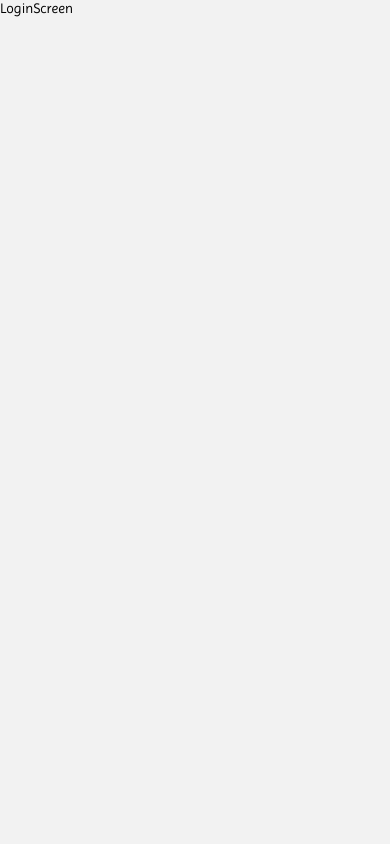
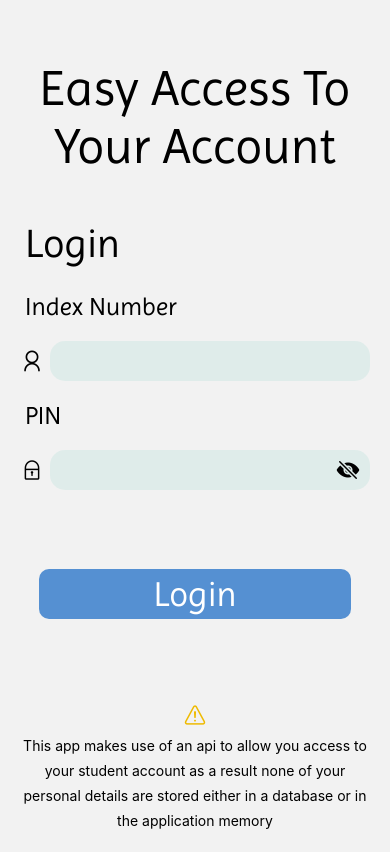
Before and after one commit to stevedzakpasu/sakai-assignment-app, a React Native app: screen /LoginScreen in a window 390 px wide. Built offline with nearby package versions, Linux system fonts and the light colour scheme.

Commit message:
added login screen

```diff
--- a/App.js
+++ b/App.js
@@ -8,10 +8,12 @@ import HomeScreen from "./screens/HomeScreen";
 import OnboardingScreen from "./screens/OnboardingScreen";
 import * as SplashScreen from "expo-splash-screen";
 import * as Font from "expo-font";
+import AsyncStorage from "@react-native-async-storage/async-storage";
 const Stack = createStackNavigator();
 
 export default function App() {
   const [appIsReady, setAppIsReady] = useState(false);
+  //const [isFirstLaunch, setIsFirstLaunch] = useState(null);
 
   useEffect(() => {
     async function prepare() {
@@ -40,6 +42,41 @@ export default function App() {
     return null;
   }
 
+  // useEffect(() => {
+  //   AsyncStorage.getItem("alreadyLaunched", "true").then((value) => {
+  //     if (value == null) {
+  //       AsyncStorage.setItem("alreadyLaunched", "true"), setIsFirstLaunch(true);
+  //     } else {
+  //       setIsFirstLaunch(false);
+  //     }
+  //   });
+  // }, []);
+
+  // if (isFirstLaunch === null) {
+  //   return null;
+  // } else if (isFirstLaunch === true) {
+  //   return (
+  //     <View style={{ flex: 1 }} onLayout={onLayoutRootView}>
+  //       <NavigationContainer>
+  //         <Stack.Navigator
+  //           screenOptions={{
+  //             headerShown: false,
+  //           }}
+  //         >
+  //           <Stack.Screen
+  //             name="OnboardingScreen"
+  //             component={OnboardingScreen}
+  //           />
+  //           <Stack.Screen name="LoginScreen" component={LoginScreen} />
+  //           <Stack.Screen name="HomeScreen" component={HomeScreen} />
+  //         </Stack.Navigator>
+  //       </NavigationContainer>
+  //     </View>
+  //   );
+  // } else {
+  //   return <LoginScreen />;
+  // }
+
   return (
     <View style={{ flex: 1 }} onLayout={onLayoutRootView}>
       <NavigationContainer>
@@ -50,7 +87,7 @@ export default function App() {
         >
           <Stack.Screen name="OnboardingScreen" component={OnboardingScreen} />
           <Stack.Screen name="LoginScreen" component={LoginScreen} />
-          <Stack.Screen name="HomeScreen" component={OnboardingScreen} />
+          <Stack.Screen name="HomeScreen" component={HomeScreen} />
         </Stack.Navigator>
       </NavigationContainer>
     </View>
--- a/package.json
+++ b/package.json
@@ -10,6 +10,8 @@
     "eject": "expo eject"
   },
   "dependencies": {
+    "@react-native-async-storage/async-storage": "^1.17.6",
+    "@react-navigation/material-top-tabs": "^6.2.1",
     "@react-navigation/native": "^6.0.10",
     "@react-navigation/stack": "^6.2.1",
     "expo": "~45.0.0",
@@ -23,7 +25,9 @@
     "react-native-onboarding-swiper": "^1.2.0",
     "react-native-safe-area-context": "4.2.4",
     "react-native-screens": "~3.11.1",
-    "react-native-web": "0.17.7"
+    "react-native-tab-view": "^3.1.1",
+    "react-native-web": "0.17.7",
+    "react-native-pager-view": "5.4.15"
   },
   "devDependencies": {
     "@babel/core": "^7.12.9"
--- a/screens/LoginScreen.js
+++ b/screens/LoginScreen.js
@@ -1,12 +1,155 @@
-import { StyleSheet, Text, View } from "react-native";
+import { StyleSheet, Text, View, TextInput, Pressable } from "react-native";
 import React from "react";
+import { AntDesign } from "@expo/vector-icons";
+import { Ionicons } from "@expo/vector-icons";
 
-export default function LoginScreen() {
+export default function LoginScreen({ navigation }) {
+  const [text, onChangeText] = React.useState(null);
+  const [number, onChangeNumber] = React.useState(null);
   return (
-    <View>
-      <Text style={{ fontFamily: "regular" }}>LoginScreen</Text>
+    <View style={styles.container}>
+      <View
+        style={{
+          alignItems: "center",
+          justifyContent: "center",
+          margin: 20,
+        }}
+      >
+        <Text
+          style={{ fontFamily: "regular", fontSize: 50, textAlign: "center" }}
+        >
+          Easy Access To Your Account
+        </Text>
+      </View>
+
+      <View style={{ margin: 25 }}>
+        <Text style={{ fontFamily: "regular", fontSize: 40 }}>Login</Text>
+      </View>
+
+      <View>
+        <Text style={{ fontFamily: "regular", marginLeft: 25, fontSize: 25 }}>
+          Index Number
+        </Text>
+      </View>
+      <View
+        style={{
+          flexDirection: "row",
+          alignItems: "center",
+        }}
+      >
+        <AntDesign
+          name="user"
+          size={24}
+          color="black"
+          style={{ position: "absolute", left: 20 }}
+        />
+        <TextInput
+          style={styles.input}
+          onChangeText={onChangeText}
+          value={text}
+          keyboardType="numeric"
+          selectionColor={"black"}
+          maxLength={8}
+        />
+      </View>
+      <View>
+        <Text style={{ fontFamily: "regular", marginLeft: 25, fontSize: 25 }}>
+          PIN
+        </Text>
+      </View>
+      <View
+        style={{
+          flexDirection: "row",
+          alignItems: "center",
+        }}
+      >
+        <AntDesign
+          name="lock"
+          size={24}
+          color="black"
+          style={{ position: "absolute", left: 20 }}
+        />
+        <TextInput
+          style={styles.input}
+          onChangeText={onChangeNumber}
+          value={number}
+          keyboardType="numeric"
+          selectionColor={"black"}
+          maxLength={5}
+          secureTextEntry={true}
+        />
+        <Ionicons
+          name="eye-off"
+          size={24}
+          color="black"
+          style={{ position: "absolute", right: 30 }}
+        />
+      </View>
+
+      <Pressable
+        style={{
+          backgroundColor: "#5590D2",
+          alignSelf: "center",
+          width: "80%",
+          padding: 5,
+          borderRadius: 10,
+          height: 50,
+          margin: "15%",
+        }}
+        onPress={() => navigation.navigate("HomeScreen")}
+      >
+        <Text
+          style={{
+            fontFamily: "regular",
+            fontSize: 35,
+            alignSelf: "center",
+            color: "white",
+          }}
+        >
+          Login
+        </Text>
+      </Pressable>
+
+      <View
+        style={{
+          flex: 1,
+          alignItems: "center",
+          alignContent: "center",
+          margin: "5%",
+        }}
+      >
+        <Ionicons
+          name="warning-outline"
+          size={24}
+          color="#EEBA00"
+          style={{ margin: 5 }}
+        />
+        <Text style={{ textAlign: "center", lineHeight: 25 }}>
+          This app makes use of an api to allow you access to your student
+          account as a result none of your personal details are stored either in
+          a database or in the application memory
+        </Text>
+      </View>
     </View>
   );
 }
 
-const styles = StyleSheet.create({});
+const styles = StyleSheet.create({
+  container: {
+    flex: 1,
+    marginTop: "10%",
+  },
+  input: {
+    fontSize: 25,
+    fontFamily: "regular",
+    color: "black",
+    flex: 1,
+    height: 40,
+    margin: 20,
+    marginLeft: 50,
+    borderRadius: 15,
+    padding: 10,
+    backgroundColor: "rgba(63,188,166,0.1)",
+    alignSelf: "center",
+  },
+});
```
Also changed, not shown: 1 other file (tests, documents, lock files or other folders).
